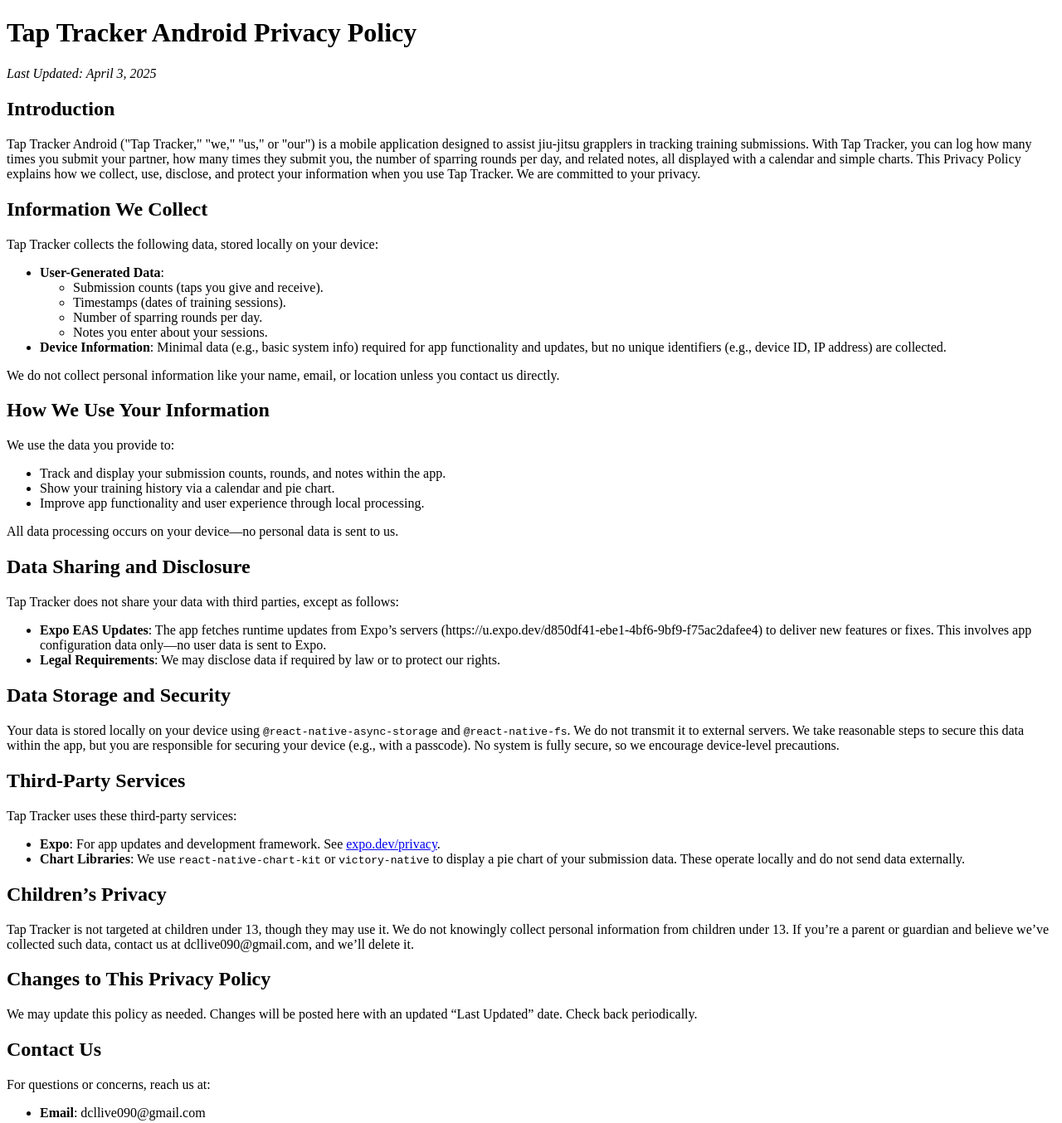
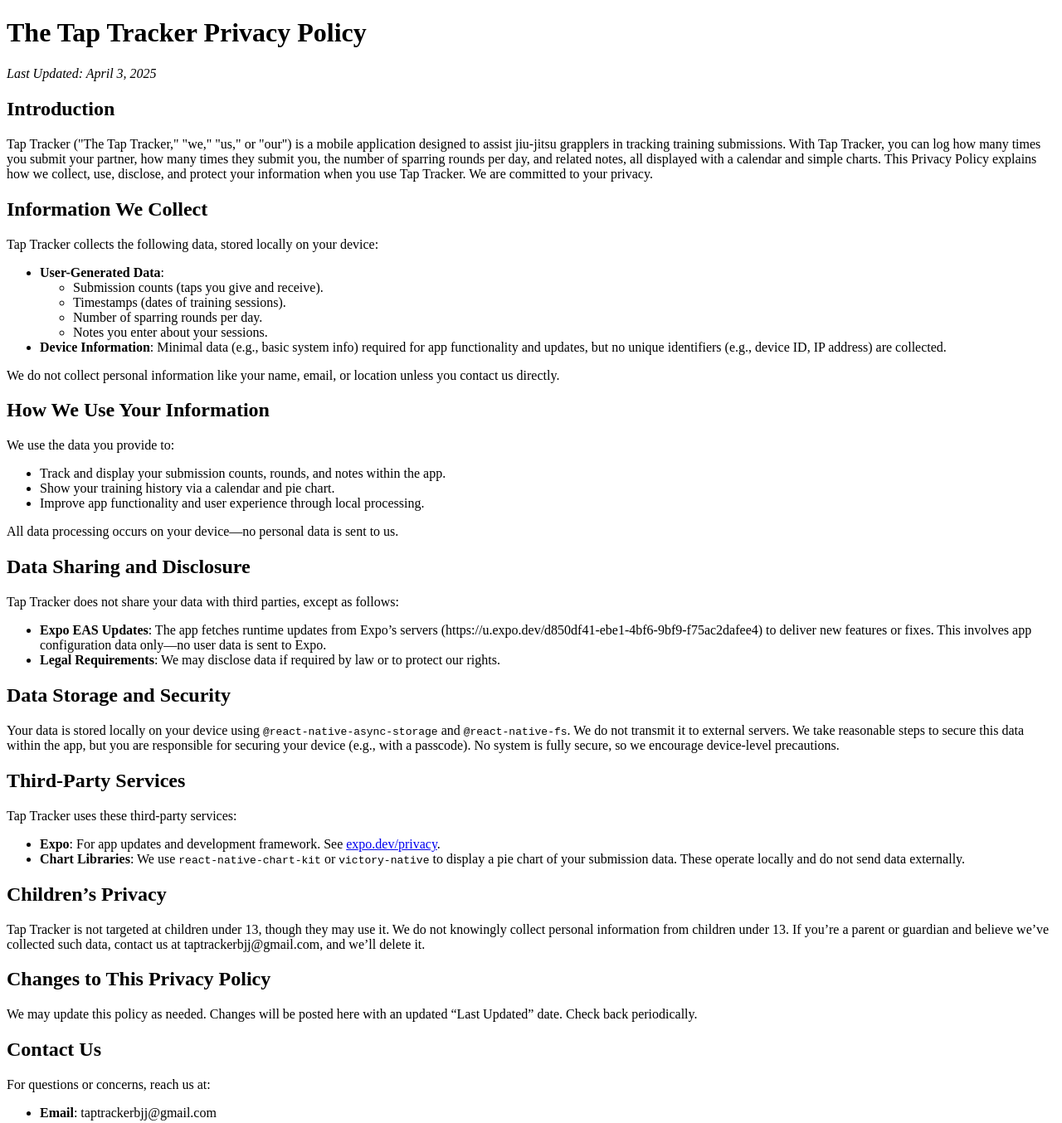
Before and after one commit to BJJ-Folks/tap-tracker-privacy, a plain HTML site: page index.html in a window 1280 px wide. Shown: the top 1354 px of the page at 83% size. Drawn offline with Linux system fonts and the light colour scheme.

Commit message:
Updated privacy policy
-Removed "Android" text
-Replaced old email with "taptrackerbjj@gmail.com"

```diff
--- a/index.html
+++ b/index.html
@@ -5,11 +5,11 @@
   <title>Tap Tracker Privacy Policy</title>
 </head>
 <body>
-  <h1>Tap Tracker Android Privacy Policy</h1>
+  <h1>The Tap Tracker Privacy Policy</h1>
   <p><em>Last Updated: April 3, 2025</em></p>
 
   <h2>Introduction</h2>
-  <p>Tap Tracker Android ("Tap Tracker," "we," "us," or "our") is a mobile application designed to assist jiu-jitsu grapplers in tracking training submissions. With Tap Tracker, you can log how many times you submit your partner, how many times they submit you, the number of sparring rounds per day, and related notes, all displayed with a calendar and simple charts. This Privacy Policy explains how we collect, use, disclose, and protect your information when you use Tap Tracker. We are committed to your privacy.</p>
+  <p>Tap Tracker ("The Tap Tracker," "we," "us," or "our") is a mobile application designed to assist jiu-jitsu grapplers in tracking training submissions. With Tap Tracker, you can log how many times you submit your partner, how many times they submit you, the number of sparring rounds per day, and related notes, all displayed with a calendar and simple charts. This Privacy Policy explains how we collect, use, disclose, and protect your information when you use Tap Tracker. We are committed to your privacy.</p>
 
   <h2>Information We Collect</h2>
   <p>Tap Tracker collects the following data, stored locally on your device:</p>
@@ -53,7 +53,7 @@
   </ul>
 
   <h2>Children’s Privacy</h2>
-  <p>Tap Tracker is not targeted at children under 13, though they may use it. We do not knowingly collect personal information from children under 13. If you’re a parent or guardian and believe we’ve collected such data, contact us at dcllive090@gmail.com, and we’ll delete it.</p>
+  <p>Tap Tracker is not targeted at children under 13, though they may use it. We do not knowingly collect personal information from children under 13. If you’re a parent or guardian and believe we’ve collected such data, contact us at taptrackerbjj@gmail.com, and we’ll delete it.</p>
 
   <h2>Changes to This Privacy Policy</h2>
   <p>We may update this policy as needed. Changes will be posted here with an updated “Last Updated” date. Check back periodically.</p>
@@ -61,7 +61,7 @@
   <h2>Contact Us</h2>
   <p>For questions or concerns, reach us at:</p>
   <ul>
-    <li><strong>Email</strong>: dcllive090@gmail.com</li>
+    <li><strong>Email</strong>: taptrackerbjj@gmail.com</li>
   </ul>
 
   <p>Thank you for using Tap Tracker Android to enhance your jiu-jitsu training!</p>
```
